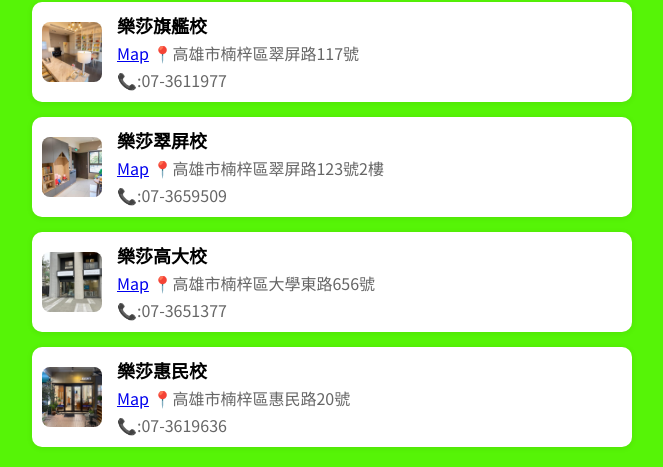
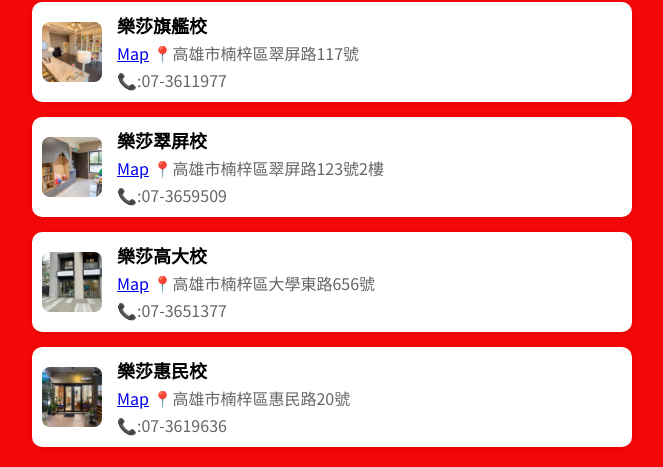
Before and after one commit to jiayu0709/Rosa.s-Branches, a plain HTML site: page index.html in a window 1280 px wide. Shown: the part 974-1441 px from the top of the page, without its empty margins (308-971 px from the left). Drawn offline with Linux system fonts and the light colour scheme; a script that the page names is missing.

Commit message:
更新：背景顏色

```diff
--- a/index.html
+++ b/index.html
@@ -17,7 +17,7 @@
       font-family: 'Noto Sans TC', sans-serif;
       margin: 0;
       padding: 0;
-      background-color: #56f407;
+      background-color: #f40707;
     }
 
     .container {
```
